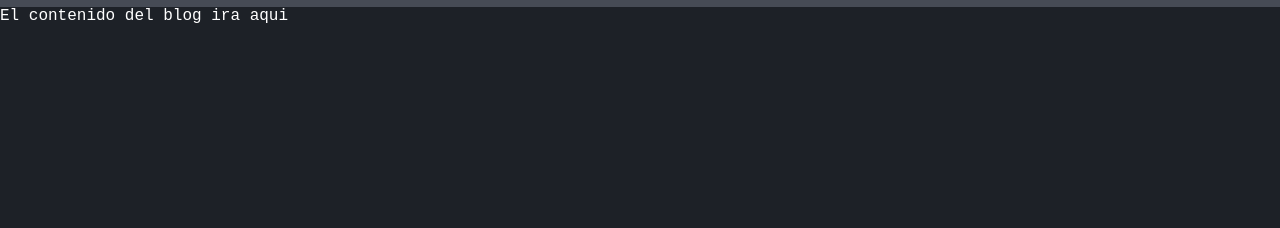
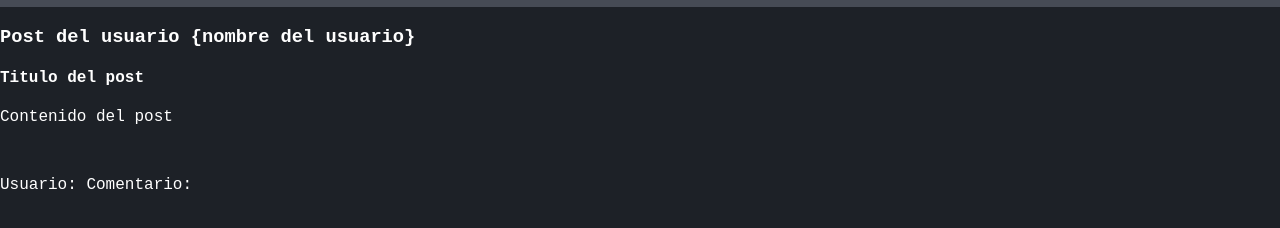
Before and after one commit to SIMOGAMER-YT/curso-git, a plain HTML site: page index.html in a window 1280 px wide. Shown: the part 396-624 px from the top of the page. Drawn offline with Linux system fonts and the light colour scheme; a web font is replaced by a local one.

Commit message:
Add post html

```diff
--- a/index.html
+++ b/index.html
@@ -16,8 +16,14 @@
                 BLog curso Git
             </h1>
         </div>
-        <div>
-            El contenido del blog ira aqui
+        <div class="container" id="content">
+            <h3>Post del usuario {nombre del usuario}</h3>
+            <div class="post">
+                <h4>Titulo del post</h4>
+                <p>Contenido del post</p>
+                <br>
+                <p><span>Usuario:</span> Comentario:</p>
+            </div>
         </div>
 </body>
 </html>
```
